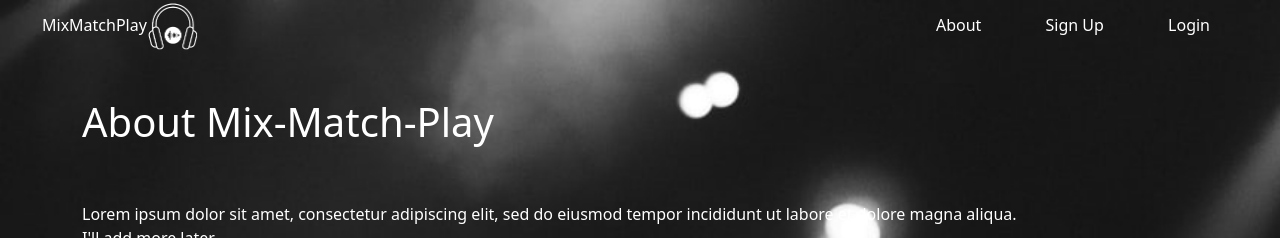
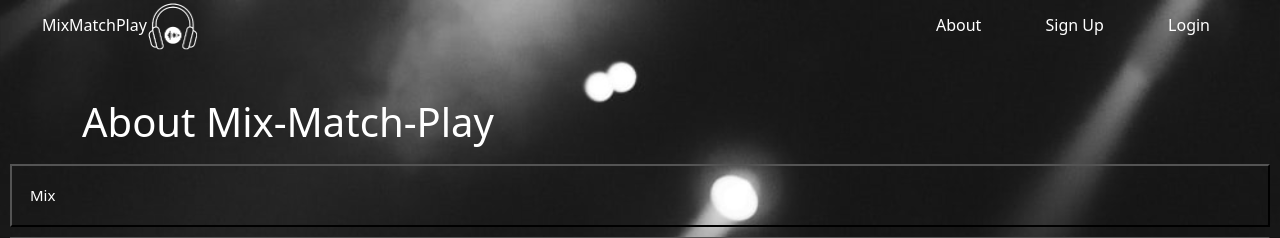
Before and after one commit to jcntambara15/MixMatchPlay, a Flask app: page /about in a window 1280 px wide; the page is wider, and only the part inside the window is pictured. Shown: the top 238 px of that part. Run offline with Flask 2, Linux system fonts and the light colour scheme; some libraries are stand-ins or nearby versions.

Commit message:
made a few chnges

```diff
--- a/demo.py
+++ b/demo.py
@@ -68,7 +68,7 @@
     if form.validate_on_submit():
         link = form.link.data
         return render_template('link_entry.html', form=form, playlist_name="Replace with actual name", spotify_link=link, Apple_music_link=" Actual Apple Music Link")
-    return render_template('link_entry.html', form=form, name=current_user.username, playlist_name="Playlist Name", spotify_link="Spotify Link", Apple_music_link="Apple Music Link")
+    return render_template('link_entry.html', form=form, name=current_user.username, playlist_name="", spotify_link="", Apple_music_link="")
 
 @app.route("/")
 @app.route("/home")
--- a/templates/about.html
+++ b/templates/about.html
@@ -20,13 +20,80 @@
                 </div>
                 <div class="content">
                     <h3></h3>
-                    <p><br></br> Lorem ipsum dolor sit amet, consectetur adipiscing elit, sed do eiusmod tempor incididunt ut labore et dolore magna aliqua. <br>
-                    I'll add more later</p>
+                    <p><br></br> Lorem ipsum dolor </p>
                 </div>
             </div>
         </div>
     </div>
+    <body>
+
+        <button class="collapsible">Mix</button>
+        <div class="content">
+        <p>Simply Select a playmix/playlists from a starting music streaming service
+        </p>
+        </div>
+        <button class="collapsible">Match</button>
+        <div class="content">
+        <p>The program will then create a matching playlists for your ending music streaming service
+        </p>
+        </div>
+        <button class="collapsible">Play</button>
+        <div class="content">
+        <p>Play your music and enjoy the same playlist on a different streaming service with no boundaries
+        </p>
+</div>
+<head>
+<meta name="viewport" content="width=device-width, initial-scale=1">
+<style>
+.collapsible {
+  background-color: #0000;
+  color: white;
+  cursor: pointer;
+  padding: 18px;
+  width: 100%;
+  font-size:50
+  border: none;
+  text-align: left;
+  outline: none;
+  font-size: 15px;
+  margin-block-start:.67em
+}
+
+.actives, .collapsible:hover {
+  background-color: #555;
+}
+
+.content {
+  padding: 0 18px;
+  max-height: 0;
+  overflow: hidden;
+  transition: max-height 0.2s ease-out;
+  background-color: #0000;
+
+}
+</style>
+</head>
+<script>
+var coll = document.getElementsByClassName("collapsible");
+var i;
+
+for (i = 0; i < coll.length; i++) {
+  coll[i].addEventListener("click", function() {
+    this.classList.toggle("active");
+    var content = this.nextElementSibling;
+    if (content.style.maxHeight){
+      content.style.maxHeight = null;
+    } else {
+      content.style.maxHeight = content.scrollHeight + "px";
+    }
+  });
+}
+</script>
+
 </body>
+</html>
+
+
 
 <body>
     <section class="news-box top-margin">
@@ -34,7 +101,7 @@
             <div class="row">
                 <div class="newsBox">
                     <div class="thumbnail">
-                        <img src="user_image" alt="">
+                        <img src="" alt="">
                         <div class="caption maxheight2">
                             <div class="box_inner">
                             </div>
@@ -107,6 +174,7 @@
                 </div>
             </div>
         </div>
+        </body>
     </section>
     <style>
         body {
@@ -119,8 +187,5 @@
             background-image: url("static/assets/img/backimg2.jpeg");
         }
 
-        .box3 {
-            width: 150%;
-        }
     </style>
 {% endblock content %}
--- a/templates/link_entry.html
+++ b/templates/link_entry.html
@@ -40,7 +40,7 @@
         <tr>
             <th style="width:33%"></th>
             <th style="width:33%"> <img src="static/assets/img/spotify4.png" style = "width:60%;"></th>
-            <th style="width:33%"> <img src="static/assets/img/apple.png" style = "width:60%;"></th>
+            <th style="width:33%"> <img src="static/assets/img/applelogo.png" style = "width:60%;"></th>
         </tr>
         <tr>
             <td style="width:33%"> {{ playlist_name }}</td>
@@ -55,7 +55,7 @@
 <style>
     body {
 
-        background-color:#383838;
+        background-color:black;
     }
 </style>
 {% endblock content %}
--- a/templates/sign_up.html
+++ b/templates/sign_up.html
@@ -75,7 +75,7 @@
        <style>
        body {
 
-           background-color:#383838;
+           background-color: black;
        }
        a {
          color:#4CB2CD;
```
Also changed, not shown: templates/home.html (+9 -4 lines), templates/sign_in.html (+6 -3 lines), static/assets/img/applelogo.png (added).
